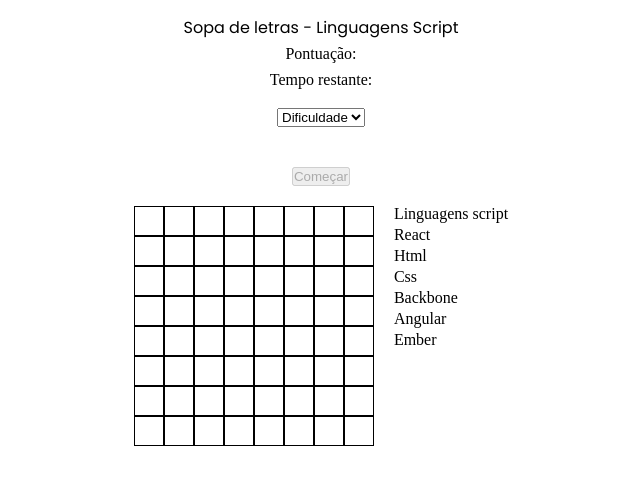
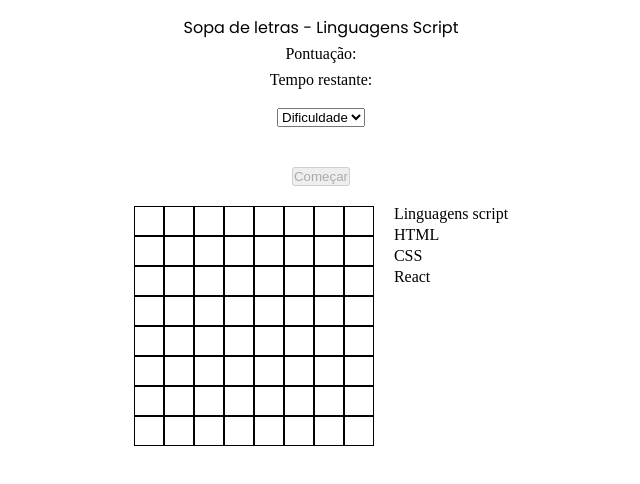
Before and after one commit to Marco-26/trabalho-pratico-ls, a React (Create React App) app: page / in a window 1280 px wide. Shown: the top 484 px of the page, without its empty margins (319-959 px from the left). Built offline with nearby package versions, Linux system fonts and the light colour scheme.

Commit message:
palavras num ficheiro a parte

```diff
--- /dev/null
+++ b/src/components/data.js
@@ -0,0 +1,7 @@
+export const data = [
+    "Linguagens script",
+    "HTML",
+    "CSS",
+    "React",
+
+]
--- a/src/components/grid/grid.jsx
+++ b/src/components/grid/grid.jsx
@@ -1,6 +1,7 @@
 import React,{ useState } from "react";
 import '../reset.css';
 import './grid.css';
+import { data } from "../data"
 
 const Grid = (props) => {
     const {gridSize} = props;
@@ -13,14 +14,11 @@ const Grid = (props) => {
                 {cells.map(() => <div className="cell"></div>)}
             </div>
             <div className="words">
-                {/* isto vai ser um array de palavras que estao num ficheiro */}
-                <p>Linguagens script</p>
-                <p>React</p>
-                <p>Html</p>
-                <p>Css</p>
-                <p>Backbone</p>
-                <p>Angular</p>
-                <p>Ember</p>
+                {data.map((word) => (
+                    <div>
+                        <p>{word}</p>
+                    </div>
+                ))}
             </div>
         </div>
     );
--- a/src/components/header/header.jsx
+++ b/src/components/header/header.jsx
@@ -30,7 +30,6 @@ const Header = (props) => {
                     <option value="1">Simples</option>
                     <option value="2">Intermédio</option>
                     <option value="3">Avançado</option>
-                    <option value=""></option>
             </select>
             <br />
 
```
